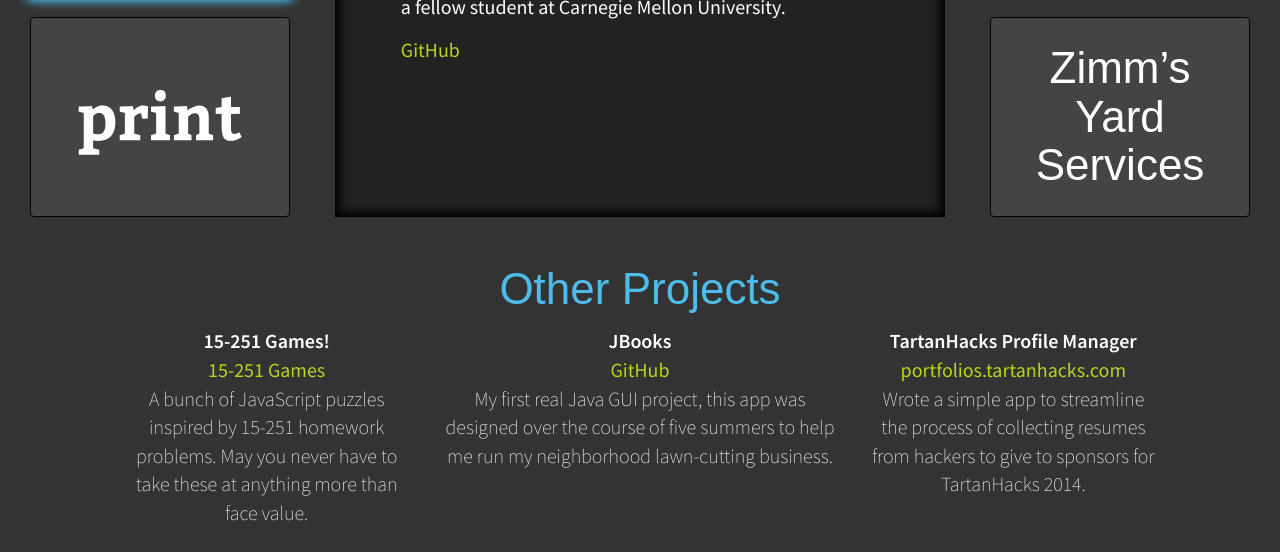
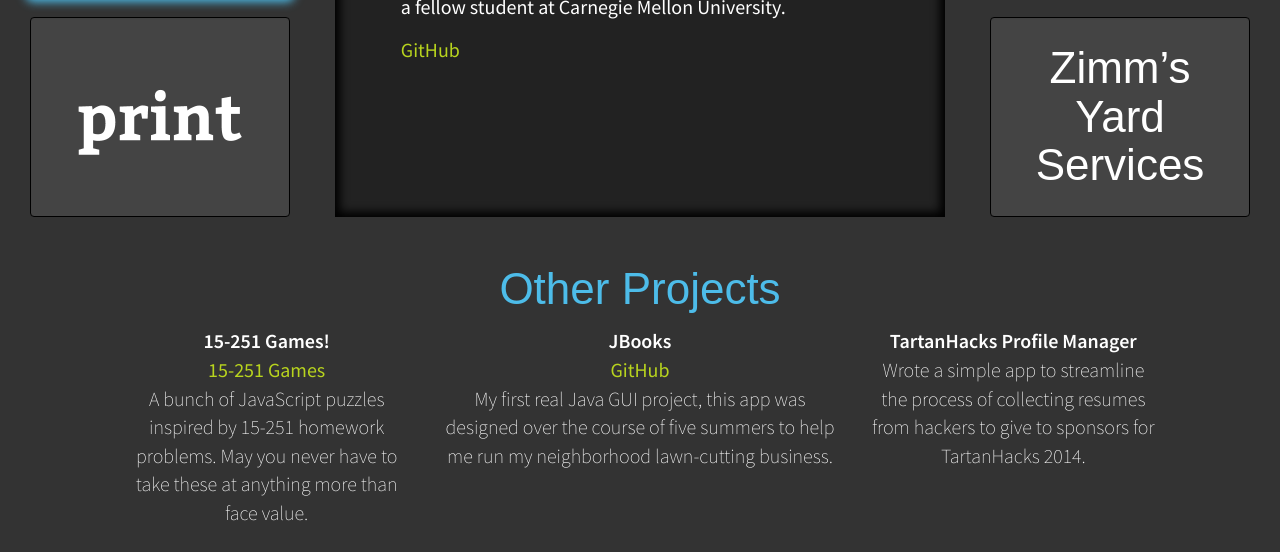
Before and after one commit to jez/jez.github.io, a plain HTML site: page index.jade in a window 1280 px wide. Shown: the part 1270-1822 px from the top of the page. Drawn offline with nearby package versions, Linux system fonts and the light colour scheme; files that its build step writes are made by us from their sources; a script that the page names is missing; a web font is replaced by a local one.

Commit message:
Updated links on homepage

```diff
--- a/index.jade
+++ b/index.jade
@@ -25,6 +25,8 @@ html
             a.brand-success(href="mailto:jake@zimmerman.io") Email
             span.reset  -
             a.brand-success(href="//github.com/z1mm32m4n") GitHub
+            span.reset  -
+            a.brand-success(href="//blog.zimmerman.io/") Blog
         p.light My name is Jacob Zimmerman, I'm 19 years old, and I love calling New Berlin, Wisconsin home. I currently attend Carnegie Mellon University studying Computer Science as a part of the class of 2017 (with hopes of graduating sooner!).
         p.light Last summer, I worked at Bloomberg LP as a software engineering intern. I worked in C++ making an exchange simulator as a part of the Tradebook Futures team.
         p.light I prefer wielding C++, JavaScript, and Python, but I've also worked in C, Java, SML, and a few other languages. I pick things up pretty quickly too, and I always love tackling new challenges.
@@ -139,8 +141,8 @@ html
         dl
           dt.text-center TartanHacks Profile Manager
           dd.text-center
-            a.brand-success(href="//portfolios.tartanhacks.com/") portfolios.tartanhacks.com
-            br
+            //a.brand-success(href="//portfolios.tartanhacks.com/") portfolios.tartanhacks.com
+            //br
             span.light Wrote a simple app to streamline the process of collecting resumes from hackers to give to sponsors for TartanHacks 2014.
     .row.no-margin
       .col-md-3.col-md-offset-3
```
